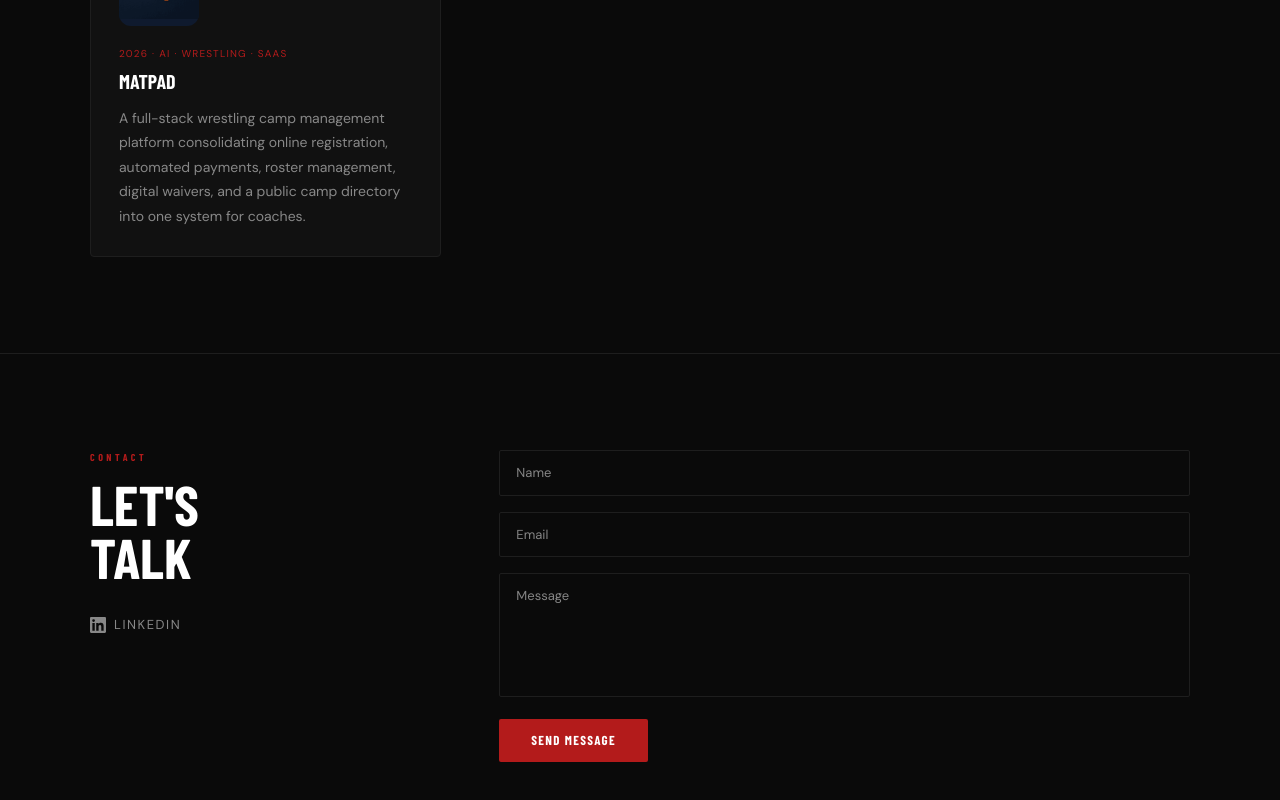
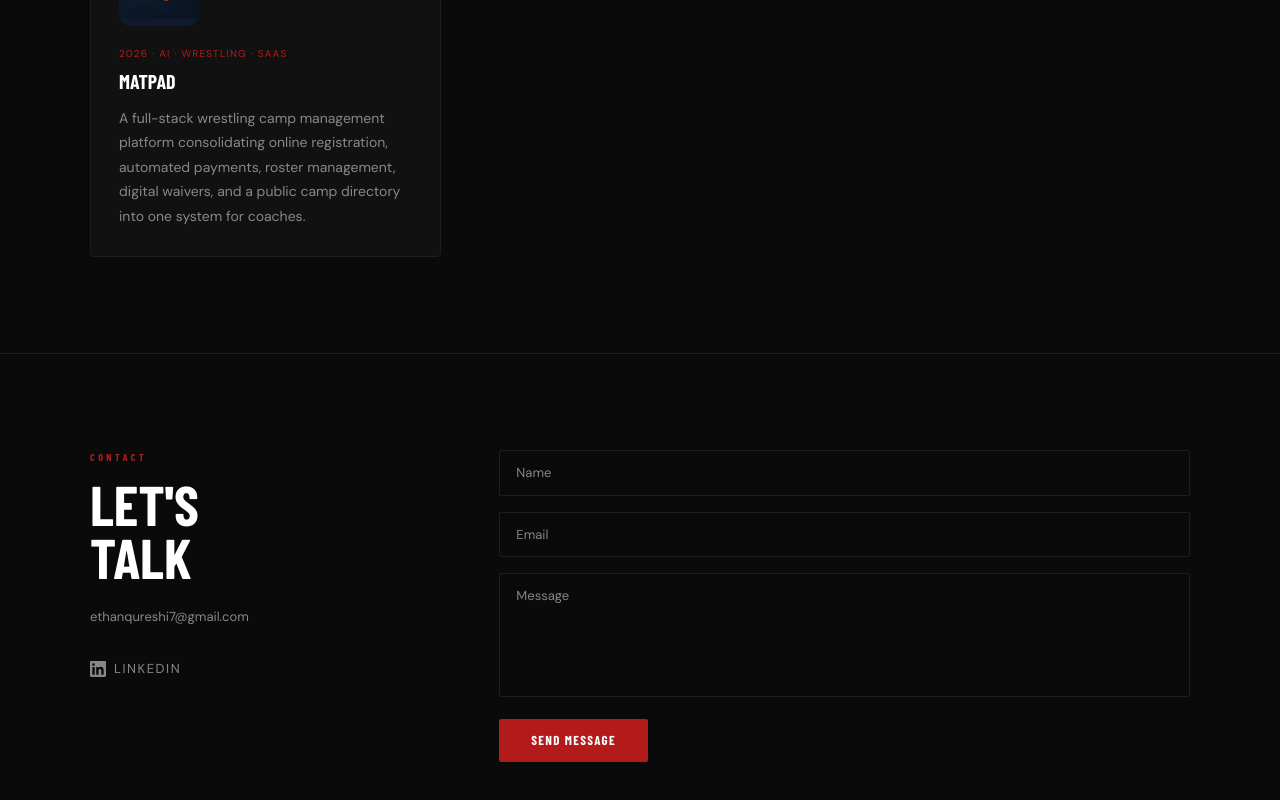
Before and after one commit to ethanqureshi/ethanqureshi-com, a Next.js app: page / in a window 1280 px wide. Shown: the part 3261-4061 px from the top of the page. Built offline with nearby package versions, Linux system fonts and the light colour scheme; a web font is replaced by a local one.

Commit message:
Update projects header, add email to contact, update meta description
Co-Authored-By: WOZCODE <contact@withwoz.com>

```diff
--- a/app/layout.tsx
+++ b/app/layout.tsx
@@ -17,7 +17,7 @@ const dmSans = DM_Sans({
 export const metadata: Metadata = {
   title: "Ethan Qureshi",
   description:
-    "Division I Wrestler at Cornell University. Founder of MatPad. Finance & technology.",
+    "Cornell wrestler, founder of MatPad, building at the intersection of AI and finance.",
 };
 
 export default function RootLayout({
--- a/components/ContactSection.tsx
+++ b/components/ContactSection.tsx
@@ -48,6 +48,13 @@ export default function ContactSection() {
             <br />
             Talk
           </h2>
+          <a
+            href="mailto:ethanqureshi7@gmail.com"
+            className="block mt-6 font-body text-[13px] transition-colors duration-200 hover:text-white"
+            style={{ color: "var(--text-2)" }}
+          >
+            ethanqureshi7@gmail.com
+          </a>
           <a
             href="https://linkedin.com/in/ethanqureshi"
             target="_blank"
--- a/components/ProjectsSection.tsx
+++ b/components/ProjectsSection.tsx
@@ -36,7 +36,7 @@ export default function ProjectsSection() {
               style={{ fontSize: "clamp(2rem, 8vw, 3.5rem)" }}
             >
               What
-              <br />I Build
+              <br />I&apos;ve Built
             </h2>
           </Reveal>
           <div />
```
